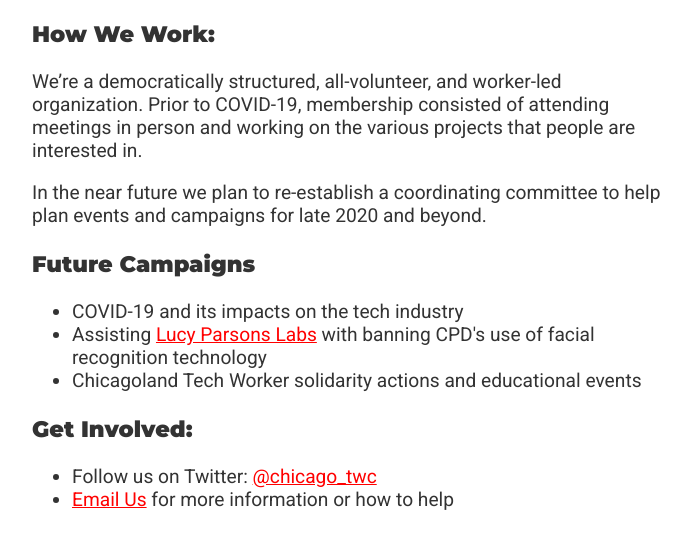
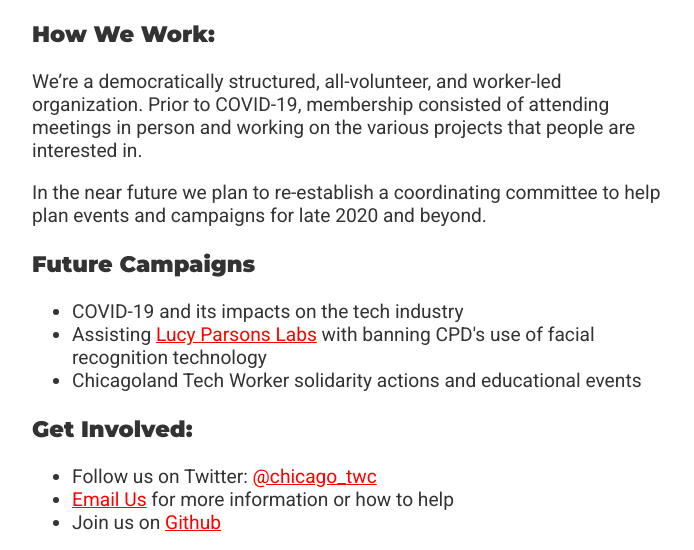
Before and after one commit to chicago-twc/chicago-twc.github.io, a plain HTML site: page index.html in a window 1280 px wide. Shown: the part 608-1158 px from the top of the page, without its empty margins (292-986 px from the left). Drawn offline with Linux system fonts and the light colour scheme; grey boxes are pictures that could not be loaded.

Commit message:
Add github

```diff
--- a/index.html
+++ b/index.html
@@ -72,6 +72,7 @@ blockquote {
 <ul>
     <li>Follow us on Twitter: <a href="https://twitter.com/chicago_twc" target="_blank">@chicago_twc</a></li>
     <li><a href="mailto:chicagotechworkers@gmail.com">Email Us</a> for more information or how to help</li>
+    <li>Join us on <a href="https://github.com/chicago-twc" target="_blank">Github</a></li>
 </ul>
 <center>
   <iframe src="https://calendar.google.com/calendar/embed?height=400&amp;wkst=1&amp;bgcolor=%23ffffff&amp;ctz=America%2FChicago&amp;src=Y2hpY2Fnb3RlY2h3b3JrZXJzQGdtYWlsLmNvbQ&amp;color=%23039BE5&amp;showCalendars=0&amp;showTabs=0&amp;showPrint=0&amp;showNav=0&amp;showTz=0&amp;title=Chicago%20TWC%20Public%20Calendar" style="border-width:0" width="400" height="400" frameborder="0" scrolling="no"></iframe>
```
